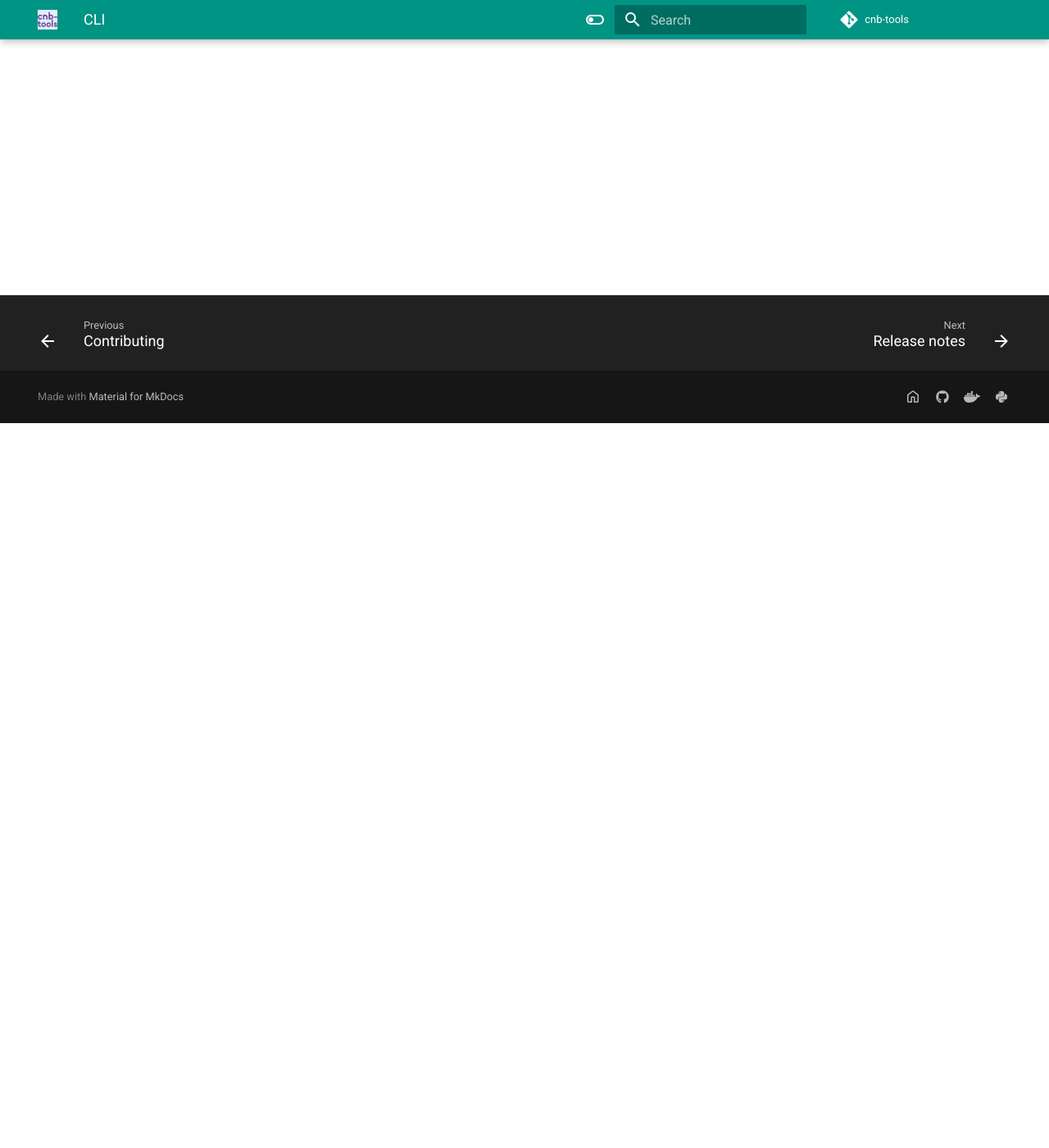
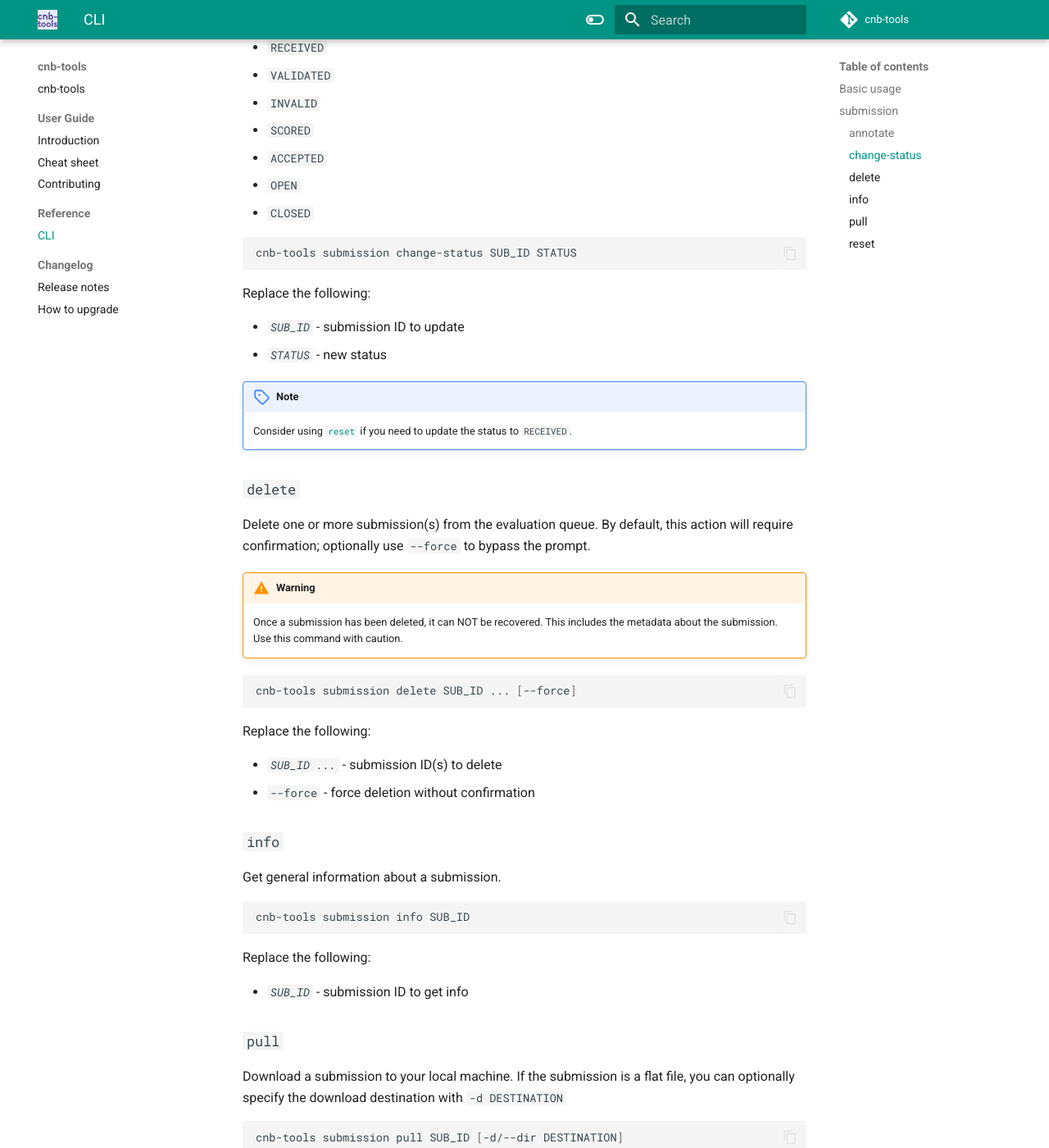
Before and after one commit to Sage-Bionetworks-Challenges/cnb-tools, an MkDocs documentation site: the page built from docs/reference/cli.md, in a window 1280 px wide and 1400 px high, scrolled down 884 px. Shown: the whole window at 82% size. Built offline with MkDocs 1.6.1 and Material for MkDocs 9.7.7, drawn with Linux system fonts in a browser that asks for light colours; comment, search, counter and statistics services are not loaded; some of the changed text lies outside the part shown.

Commit message:
(chore) Update docs (#16)
* update verfication command

* add docs for `submission` command

* clean up release notes

* update subcommand name to match with docs

* update subcommand name in release notes

````diff
--- a/docs/reference/cli.md
+++ b/docs/reference/cli.md
@@ -1 +1,125 @@
-::: cnb_tools.main_cli
+## Basic usage
+
+<!--termynal -->
+```
+(cnb-tools) $ cnb-tools
+Manage challenges on Synapse.org from the CLI
+
+Enter `cnb-tools --help` for usage information.
+
+
+# Get the current version
+(cnb-tools) $ cnb-tools --version
+cnb-tools v0.2.0
+```
+
+---
+
+## `submission`
+
+### `annotate`
+
+Annotate a submission.  Existing annotations will be replaced with
+the new values from the JSON file.
+
+```bash
+cnb-tools submission annotate SUB_ID JSON_FILE
+```
+
+Replace the following:
+
+* _`SUB_ID`_ - submission ID to annotate
+* _`JSON_FILE`_ - filepath to JSON file containing annotations as key-value pairs
+
+
+### `change-status`
+
+Update a submission status to one of:
+
+* `RECEIVED`
+* `VALIDATED`
+* `INVALID`
+* `SCORED`
+* `ACCEPTED`
+* `OPEN`
+* `CLOSED`
+
+```bash
+cnb-tools submission change-status SUB_ID STATUS
+```
+
+Replace the following:
+
+* _`SUB_ID`_ - submission ID to update
+* _`STATUS`_ - new status
+
+!!!Note
+    Consider using [`reset`](#reset) if you need to update the status
+    to `RECEIVED`.
+
+
+### `delete`
+
+Delete one or more submission(s) from the evaluation queue. By default,
+this action will require confirmation; optionally use `--force` to bypass
+the prompt.
+
+!!!Warning
+    Once a submission has been deleted, it can NOT be recovered.  This
+    includes the metadata about the submission.  Use this command with
+    caution.
+
+```bash
+cnb-tools submission delete SUB_ID ... [--force]
+```
+
+Replace the following:
+
+* _`SUB_ID ...`_ - submission ID(s) to delete
+* `--force` - force deletion without confirmation
+
+
+### `info`
+
+Get general information about a submission.
+
+```bash
+cnb-tools submission info SUB_ID
+```
+
+Replace the following:
+
+* _`SUB_ID`_ - submission ID to get info
+
+
+### `pull`
+
+Download a submission to your local machine.  If the submission
+is a flat file, you can optionally specify the download destination
+with `-d DESTINATION`
+
+```bash
+cnb-tools submission pull SUB_ID [-d/--dir DESTINATION]
+```
+
+Replace the following:
+
+* _`SUB_ID`_ - submission ID to download
+* `-d/--dir `_`DESTINATION`_ - (optional) filepath to where submission
+    will be downloaded
+
+
+### `reset`
+
+Reset a submission (set the `status` to `RECEIVED`) and remove all
+existing annotations.
+
+```bash
+cnb-tools submission reset SUB_ID
+```
+
+Replace the following:
+
+* _`SUB_ID`_ - submission ID to reset
+
+---
````
Also changed, not shown: README.md (+1 -1 lines), docs/changelog/release-notes.md (+8 -8 lines), docs/index.md (+4 -2 lines), 1 other file.
